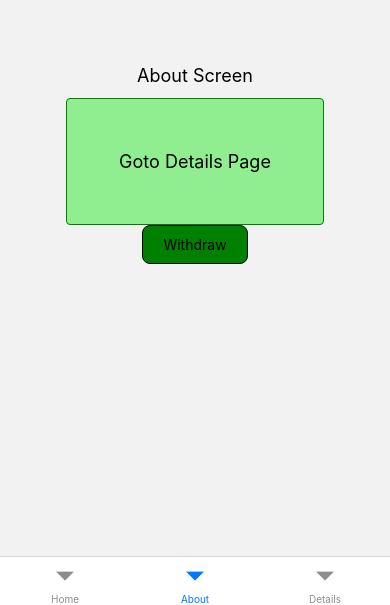
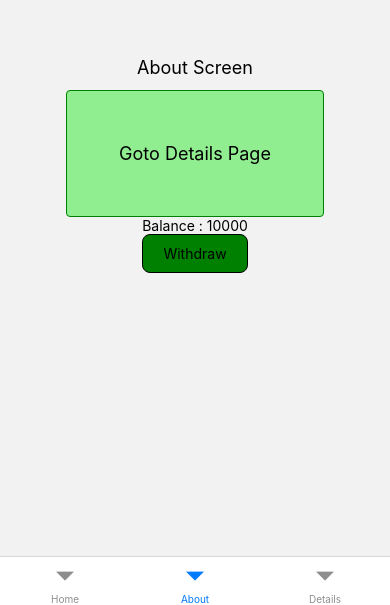
Before and after one commit to naveenmogili2699/ReactNativeBootcamp, a React Native app in the folder RNBootCamp/: screen /About in a window 390 px wide. Shown: the part 239-844 px from the top of the page. Built offline with nearby package versions, Linux system fonts and the light colour scheme.

Commit message:
Change in Screens

```diff
--- a/RNBootCamp/src/Screens/AboutScreen.tsx
+++ b/RNBootCamp/src/Screens/AboutScreen.tsx
@@ -1,7 +1,7 @@
 import { StyleSheet, Text, TouchableHighlight, TouchableHighlightComponent, TouchableOpacity, View } from 'react-native'
 import React from 'react'
 import { useSelector, useDispatch } from 'react-redux';
-import {deposit, totalBlc} from '../ReduxToolKit/balanceSlice';
+import {withdraw, totalBlc} from '../ReduxToolKit/balanceSlice';
 
 const AboutScreen = ({navigation}) => {
   const blc = useSelector(totalBlc)
@@ -14,9 +14,9 @@ const AboutScreen = ({navigation}) => {
             <Text style={styles.buttonst} onPress={()=>navigation.navigate('Details')}>Goto Details Page</Text>
         </View>
       </TouchableHighlight>
-
+      <Text>Balance : {blc}</Text>
       <TouchableOpacity
-                onPress={() => dispatch(deposit())}
+                onPress={() => dispatch(withdraw())}
                 style={styles.withdraw}
             >
                 <Text>Withdraw</Text>
--- a/RNBootCamp/src/Screens/DetailsPage.tsx
+++ b/RNBootCamp/src/Screens/DetailsPage.tsx
@@ -2,7 +2,7 @@ import { Button, StyleSheet, Text, TouchableOpacity, View } from 'react-native'
 import React from 'react'
 import { SafeAreaView } from 'react-native-safe-area-context'
 import { useSelector, useDispatch } from 'react-redux';
-import {withdraw, totalBlc} from '../ReduxToolKit/balanceSlice';
+import {totalBlc, deposit} from '../ReduxToolKit/balanceSlice';
 
 const DetailsPage = ({ navigation }) => {
     const blc = useSelector(totalBlc)
@@ -30,7 +30,7 @@ const DetailsPage = ({ navigation }) => {
             </TouchableOpacity>
             <Text>Balance : {blc}</Text>
             <TouchableOpacity
-                onPress={() => dispatch(withdraw())}
+                onPress={() => dispatch(deposit())}
                 style={styles.deposit}
             >
                 <Text>Deposit</Text>
```
